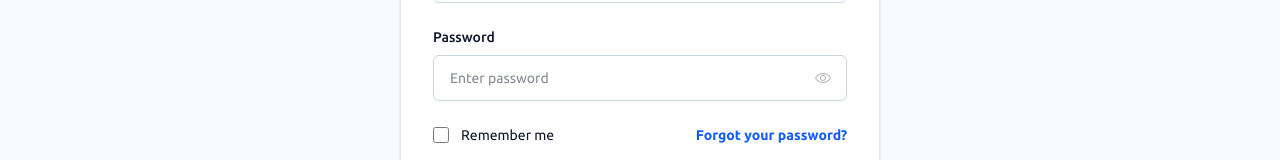
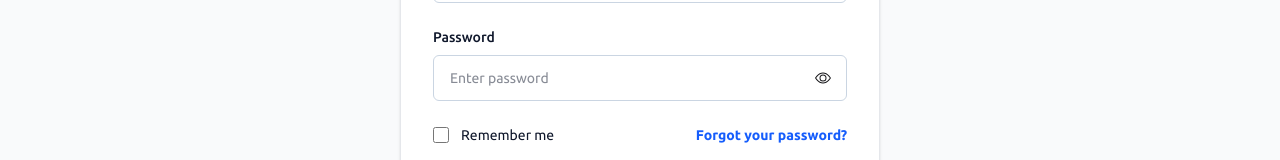
Before and after one commit to MujahidEmon/the-slash-inn, a React (Vite) app: page /login in a window 1280 px wide. Shown: the part 269-429 px from the top of the page. Built offline with nearby package versions, Linux system fonts and the light colour scheme; no server answers.

Commit message:
fixed some error in login form

```diff
--- a/src/Pages/Login/Login.jsx
+++ b/src/Pages/Login/Login.jsx
@@ -2,9 +2,12 @@ import { Link, useLocation, useNavigate } from "react-router-dom";
 import useAuth from "../../Hooks/useAuth";
 import toast from "react-hot-toast";
 import axios from "axios";
+import { useState } from "react";
+import { BsEye, BsEyeSlash } from "react-icons/bs";
 
 const Login = () => {
-    const {login} = useAuth();
+    const [showPass, setShowPass] = useState(false);
+    const { login } = useAuth();
     const location = useLocation();
     const navigate = useNavigate();
     const handleLogin = (e) => {
@@ -15,7 +18,7 @@ const Login = () => {
         login(email, password)
             .then(res => {
                 console.log(res.user);
-            axios.post(`${import.meta.env.VITE_API_URL}/jwt`, {email: res.user.email}, {withCredentials: true})
+                axios.post(`${import.meta.env.VITE_API_URL}/jwt`, { email: res.user.email }, { withCredentials: true })
                     .then(res => {
                         console.log(res.data);
                     })
@@ -69,20 +72,14 @@ const Login = () => {
                                 <div className="relative flex items-center">
                                     <input
                                         name="password"
-                                        type="password"
+                                        type={showPass ? "text" : "password"}
                                         required
                                         className="w-full text-slate-900 text-sm border border-slate-300 px-4 py-3 pr-8 rounded-md outline-blue-600"
                                         placeholder="Enter password"
                                     />
-                                    <svg
-                                        xmlns="http://www.w3.org/2000/svg"
-                                        fill="#bbb"
-                                        stroke="#bbb"
-                                        className="w-4 h-4 absolute right-4 cursor-pointer"
-                                        viewBox="0 0 128 128"
-                                    >
-                                        <path d="M64 104C22.127 104 1.367 67.496.504 65.943a4 4 0 0 1 0-3.887C1.367 60.504 22.127 24 64 24s62.633 36.504 63.496 38.057a4 4 0 0 1 0 3.887C126.633 67.496 105.873 104 64 104zM8.707 63.994C13.465 71.205 32.146 96 64 96c31.955 0 50.553-24.775 55.293-31.994C114.535 56.795 95.854 32 64 32 32.045 32 13.447 56.775 8.707 63.994zM64 88c-13.234 0-24-10.766-24-24s10.766-24 24-24 24 10.766 24 24-10.766 24-24 24zm0-40c-8.822 0-16 7.178-16 16s7.178 16 16 16 16-7.178 16-16-7.178-16-16-16z" />
-                                    </svg>
+                                    <button className="absolute right-4" onClick={() => {setShowPass(!showPass)}}>
+                                        {showPass ? <BsEyeSlash></BsEyeSlash> : <BsEye></BsEye>}
+                                    </button>
                                 </div>
                             </div>
 
```
Lines whose indentation alone changed are shown as unchanged.
